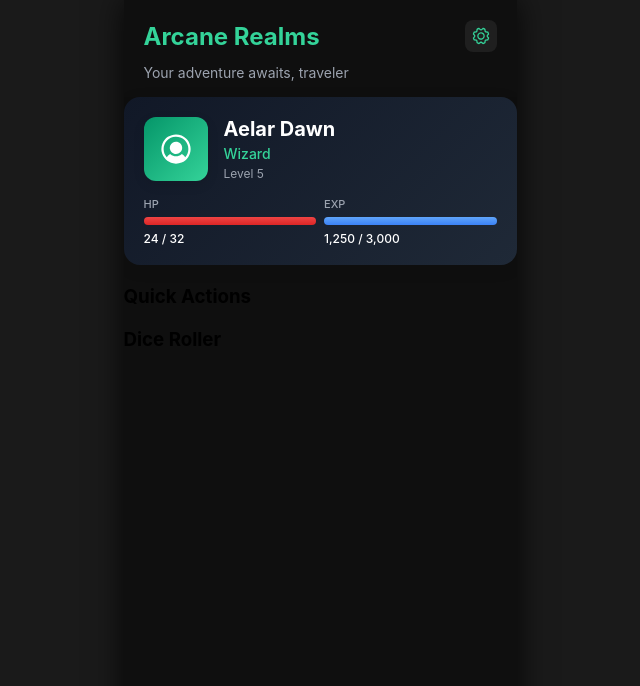
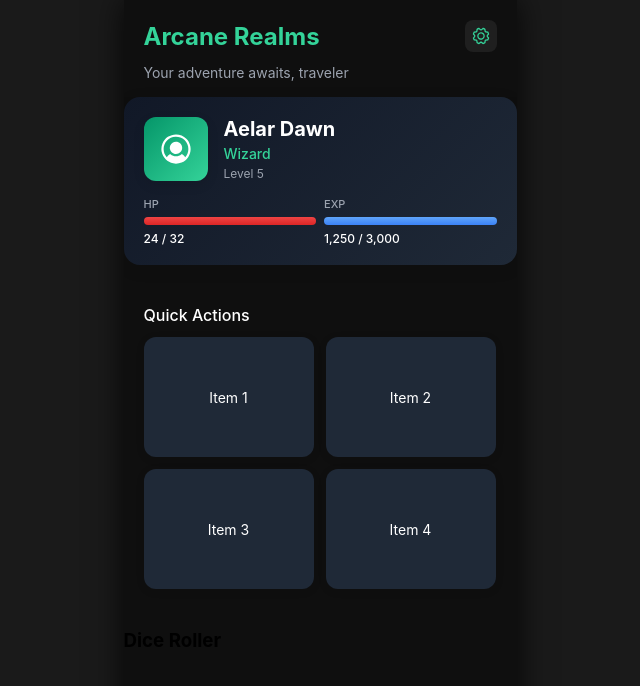
Before and after one commit to Whimsy-rat-trap/dnd-mobile-app, a React (Create React App) app: page /dashboard in a window 1280 px wide. Shown: the top 686 px of the page, without its empty margins (320-960 px from the left). Built offline with nearby package versions, Linux system fonts and the light colour scheme.

Commit message:
0.0.11 (more work on the dashboard page)

```diff
--- a/src/pages/Dashboard.css
+++ b/src/pages/Dashboard.css
@@ -160,3 +160,45 @@
     font-size: 12px;
     color: #fff;
 }
+
+/* Quick Actions */
+.quick-actions {
+    padding: 20px 0;
+    background: transparent;
+}
+
+.quick-actions-title {
+    font-family: var(--font-family);
+    font-weight: 500;
+    font-size: 16px;
+    color: #fff;
+    margin-left: 20px;
+    margin-bottom: 12px;
+}
+
+.action-grid {
+    display: flex;
+    flex-direction: column;
+    gap: 12px;
+}
+
+.action-row {
+    display: flex;
+    gap: 12px;
+    padding: 0 20px;
+}
+
+.action-item {
+    border-radius: 12px;
+    padding: 16px;
+    width: 170px;
+    height: 120px;
+    box-shadow: 0 2px 8px 0 rgba(0, 0, 0, 0.1);
+    background: #1f2937;
+    display: flex;
+    align-items: center;
+    justify-content: center;
+    color: #fff;
+    font-size: 14px;
+    flex-shrink: 0;
+}
--- a/src/pages/Dashboard.tsx
+++ b/src/pages/Dashboard.tsx
@@ -65,8 +65,17 @@ const Dashboard: React.FC = () => {
 
                 {/* Quick Actions – с боковыми отступами */}
                 <div className="quick-actions">
-                    <h3>Quick Actions</h3>
-
+                    <div className="quick-actions-title">Quick Actions</div>
+                    <div className="action-grid">
+                        <div className="action-row">
+                            <div className="action-item">Item 1</div>
+                            <div className="action-item">Item 2</div>
+                        </div>
+                        <div className="action-row">
+                            <div className="action-item">Item 3</div>
+                            <div className="action-item">Item 4</div>
+                        </div>
+                    </div>
                 </div>
 
                 {/* Dice Roller */}
```
